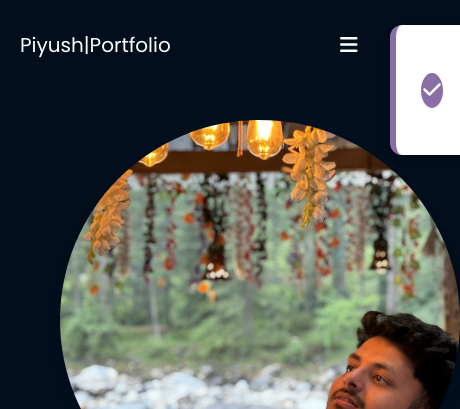
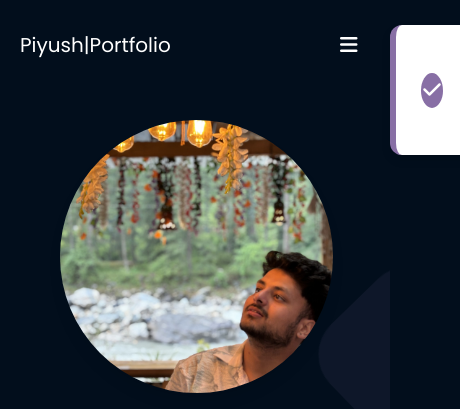
Before and after one commit to Prince10z/portfolio, a website: page index.html in a window 390 px wide. Shown: the top 409 px of the page, 460 px wide, since content can reach past the window. Drawn offline with nearby package versions, Linux system fonts and the light colour scheme.

Commit message:
made profile responsive

```diff
--- a/css/style.css
+++ b/css/style.css
@@ -200,13 +200,15 @@ body {
 
 .about {
   max-width: 600px;
-  margin: 20px;
+  /* margin: 20px; */
   text-align: center;
 }
 
 #ProfileImage img {
   width: auto;
   height: auto;
+  min-width: 10px; /* Minimum width of 200px */
+  min-height: 10px; /* Minimum height of 200px */
   max-width: 400px;
   max-height: 400px;
   border-radius: 50%;
@@ -217,6 +219,7 @@ body {
   #Saction1 {
     flex-direction: column-reverse; /* Image above text in mobile view */
     align-items: center; /* Center the content */
+    justify-content: center;
   }
 
   .about {
@@ -227,6 +230,13 @@ body {
     margin-bottom: 20px; /* Add space between the image and text */
   }
 }
+@media (max-width: 520px) {
+  #ProfileImage img {
+    max-width: 70vw; /* Set to 50% of the viewport width */
+    max-height: 70vw; /* Maintain the aspect ratio */
+  }
+}
+
 .testcase {
   height: 100vh;
 }
@@ -234,7 +244,7 @@ body {
 #about {
   width: 100%;
   margin-top: 35vh;
-  margin-left: 2vw;
+  /* margin-left: 2vw; */
 }
 @media (max-width: 1000px) {
   #about #intro {
```
Also changed, not shown: 1 other file.
